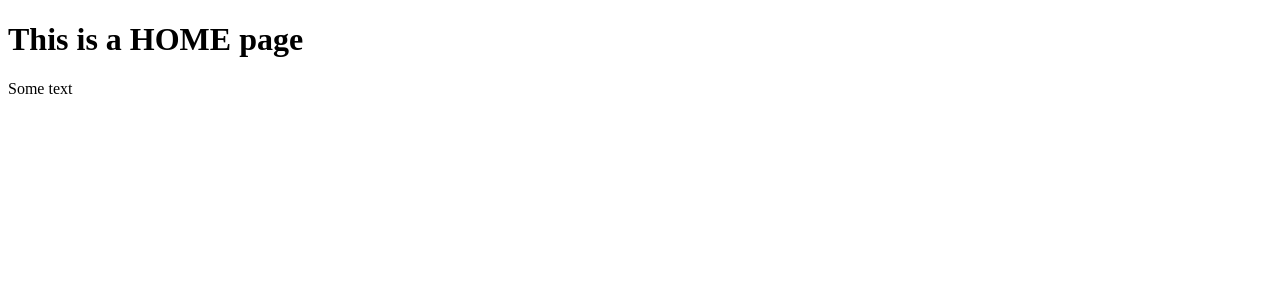
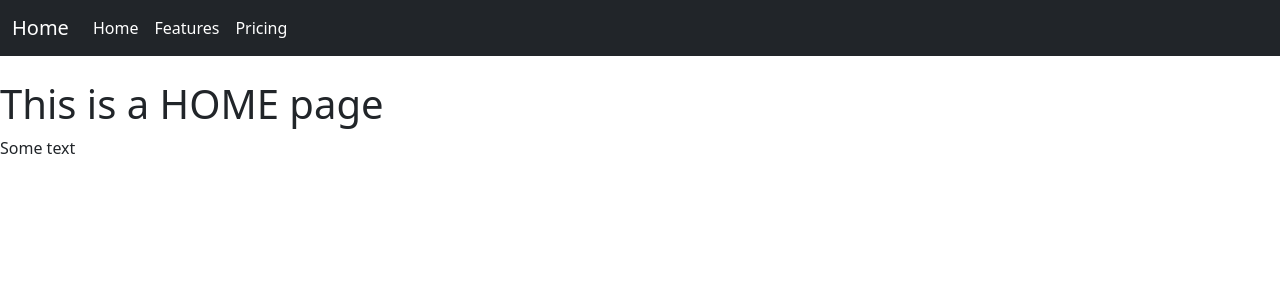
Before and after one commit to ArtemKuznetsov44/DjangoProject, a Django app: page / in a window 1280 px wide. Shown: the top 300 px of the page. Run offline with Django 4.2, Linux system fonts and the light colour scheme.

Commit message:
Artem-navigation in base layout was added

```diff
--- a/project/main/templates/main/layout.html
+++ b/project/main/templates/main/layout.html
@@ -1,15 +1,47 @@
 <!DOCTYPE html>
 <html>
-    <head>
-        <meta charset="utf-8">
-        <meta http-equiv="X-UA-Compatible" content="IE=edge">
-        <title>{% block title %}{% endblock %}</title>
-        <meta name="viewport" content="width=device-width, initial-scale=1">
-        <link rel="stylesheet" href="">
-    </head>
-    <body>
-        {% block content %}
-        {% endblock %}
-        <script src="" async defer></script>
-    </body>
+  <head>
+    <meta charset="utf-8" />
+    <meta http-equiv="X-UA-Compatible" content="IE=edge" />
+    <title>
+      {% block title %}{% endblock %}
+    </title>
+    <meta name="viewport" content="width=device-width, initial-scale=1" />
+    <link href="https://cdn.jsdelivr.net/npm/bootstrap@5.3.0-alpha3/dist/css/bootstrap.min.css"
+          rel="stylesheet"
+          integrity="sha384-KK94CHFLLe+nY2dmCWGMq91rCGa5gtU4mk92HdvYe+M/SXH301p5ILy+dN9+nJOZ"
+          crossorigin="anonymous" />
+  </head>
+  <body>
+    <nav class="navbar navbar-expand-lg  bg-dark" data-bs-theme="dark">
+      <div class="container-fluid">
+        <a class="navbar-brand" href=""> Home </a>
+        <button class="navbar-toggler"
+                type="button"
+                data-bs-toggle="collapse"
+                data-bs-target="#navbarNav"
+                aria-controls="navbarNav"
+                aria-expanded="false"
+                aria-label="Toggle navigation">
+          <span class="navbar-toggler-icon"></span>
+        </button>
+        <div class="collapse navbar-collapse" id="navbarNav">
+          <ul class="navbar-nav">
+            <li class="nav-item">
+              <a class="nav-link active" aria-current="page" href="#">Home</a>
+            </li>
+            <li class="nav-item">
+              <a class="nav-link active" aria-current="page" href="#">Features</a>
+            </li>
+            <li class="nav-item">
+              <a class="nav-link active" aria-current="page" href="#">Pricing</a>
+            </li>
+          </ul>
+        </div>
+      </div>
+    </nav>
+    <br />
+    {% block content %}{% endblock %}
+    <script src="" async defer></script>
+  </body>
 </html>
```
